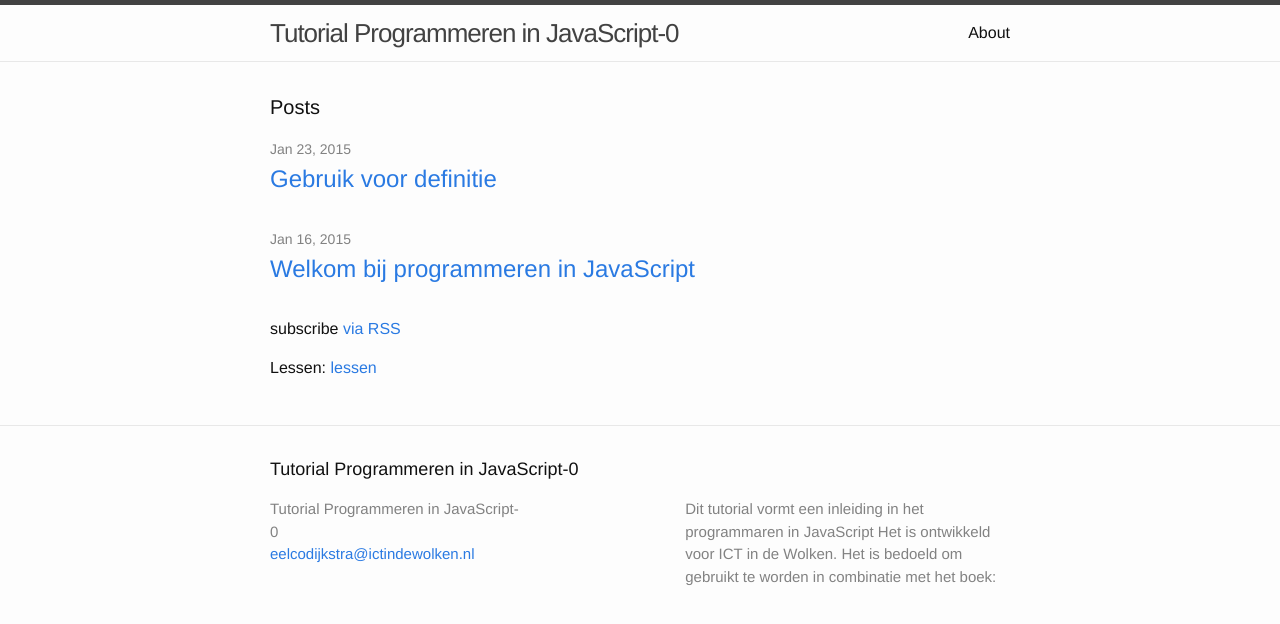
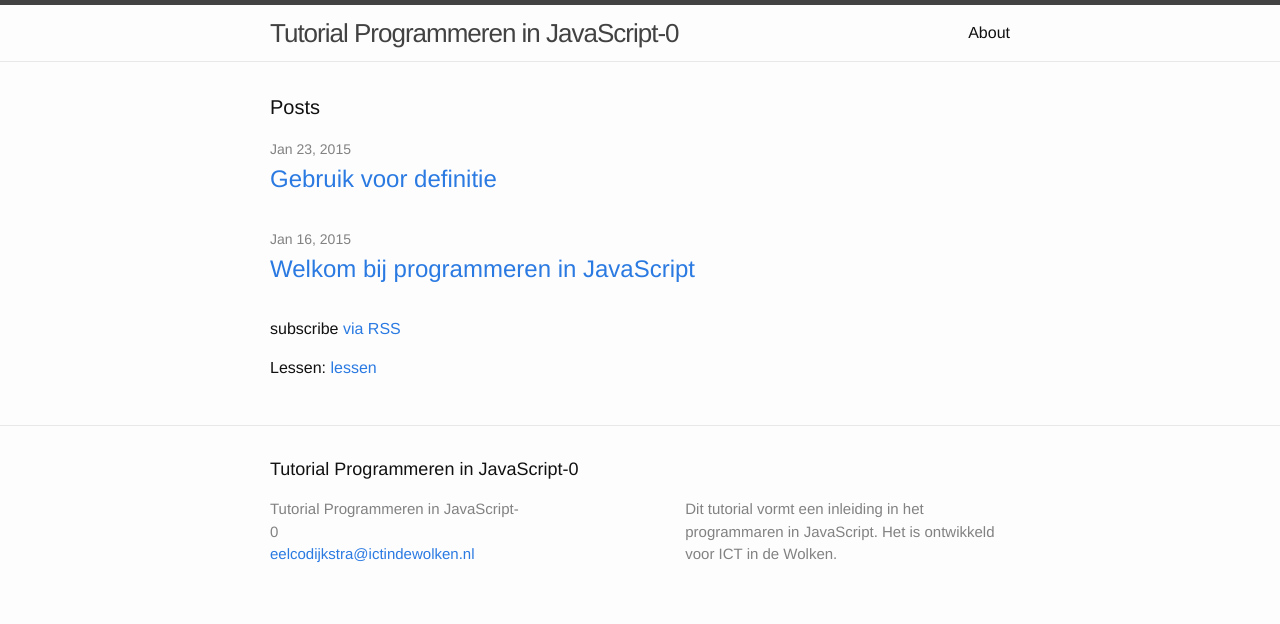
Before and after one commit to eelcodijkstra/pjs0, a Jekyll site: the page built from index.html, in a window 1280 px wide. Shown: the top 624 px of the page. Built offline with Jekyll 4.4.1, drawn with Linux system fonts in a browser that asks for light colours; a file with an impossible date is left out.

Commit message:
Description clean-up

```diff
--- a/_config.yml
+++ b/_config.yml
@@ -2,9 +2,8 @@
 title: Tutorial Programmeren in JavaScript-0
 email: eelcodijkstra@ictindewolken.nl
 description: > # this means to ignore newlines until "baseurl:"
-  Dit tutorial vormt een inleiding in het programmaren in JavaScript
-  Het is ontwikkeld voor ICT in de Wolken. Het is bedoeld om gebruikt
-  te worden in combinatie met het boek:
+  Dit tutorial vormt een inleiding in het programmaren in JavaScript.
+  Het is ontwikkeld voor ICT in de Wolken.
 baseurl: "/pjs0/" # the subpath of your site, e.g. /blog/
 
 url: "http://eelcodijkstra.github.io" # the base hostname & protocol for your site
```
